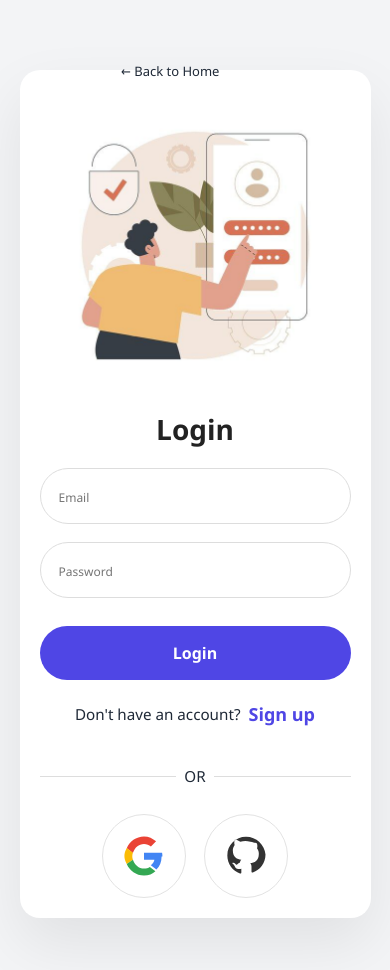
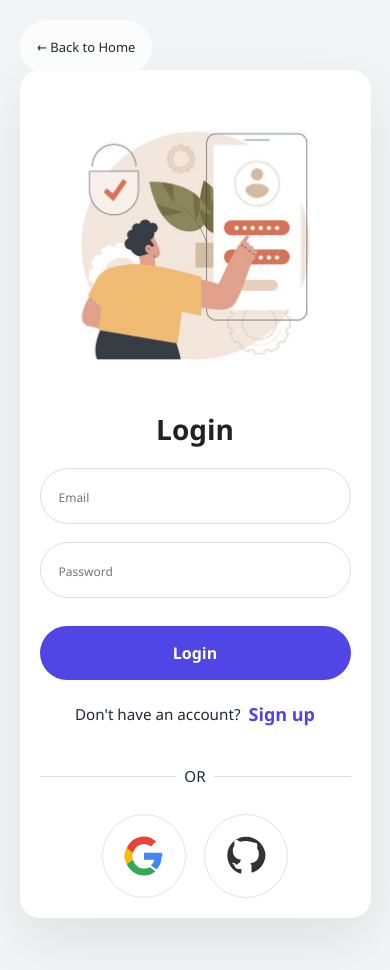
Before and after one commit to Rajat-0707/skillSwap, a React (Vite) app in the folder skillSwapFrontend/: page /login in a window 390 px wide. Shown: the top 970 px of the page. Built offline with nearby package versions, Linux system fonts and the light colour scheme; no server answers.

Commit message:
fixed responsiveness

```diff
--- a/skillSwapFrontend/src/css/login.css
+++ b/skillSwapFrontend/src/css/login.css
@@ -51,9 +51,10 @@
     margin-bottom: 1rem;
   }
 
-  .goback{
-    left: 10px;
-    top: 10px;
+  .goback {
+    top: 12px;
+    left: 12px;
+    padding: 12px;
   }
 }
 
@@ -243,21 +244,23 @@ input:hover{
   transition: border-bottom 0.8s ease;
 }
 
-/* ✅ goback */
 .goback {
+  position: fixed;
+  top: 20px;
+  left: 20px;
   display: flex;
   justify-content: center;
   align-items: center;
-  z-index: 1000;
-  position: absolute;
-  top: 40px;
-  left: 100px;
+  z-index: 9999;
   cursor: pointer;
-  padding: 20px;
+  padding: 16px;
   border: 1px solid transparent;
   border-radius: 999px;
+  background: rgba(255,255,255,0.7);
+  backdrop-filter: blur(6px);
   transition: border-color 0.3s ease, background-color 0.3s ease;
 }
+
 
 .goback a{
   width: 100%;
```
